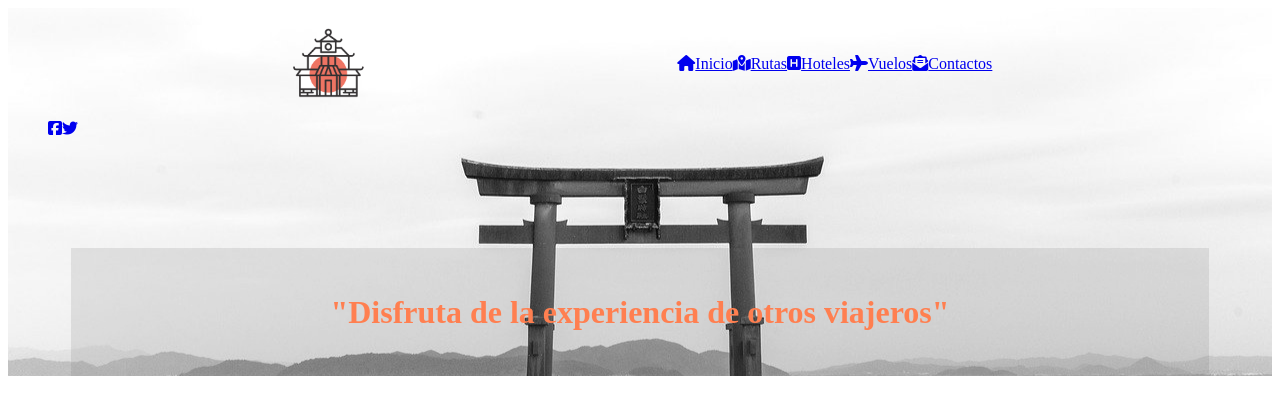
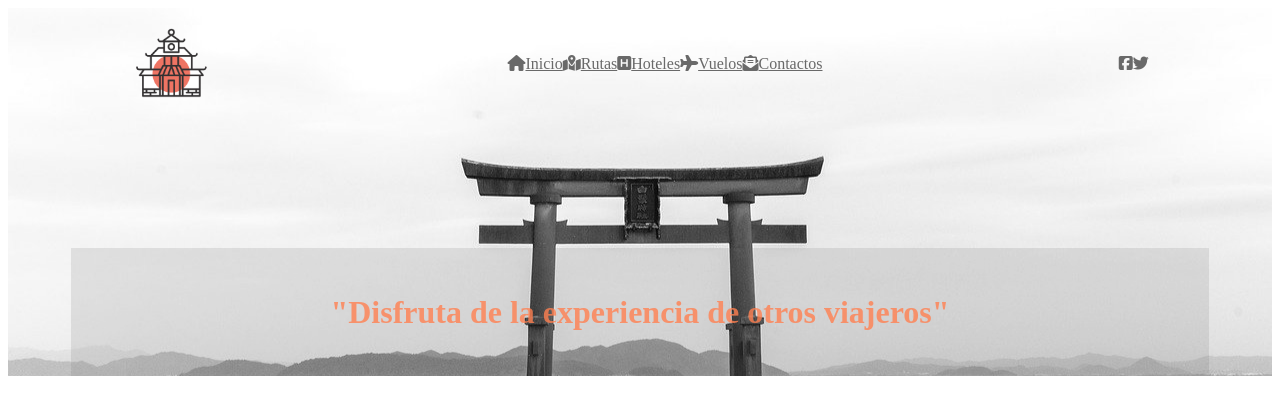
Before and after one commit to MartaG22/Layout, a plain HTML site: page SPRINT_1/nivell2/nivell2.html in a window 1280 px wide. Drawn offline with Linux system fonts and the light colour scheme.

Commit message:
Need to separate the items from the main menu

```diff
--- a/SPRINT_1/nivell2/nivell2.css
+++ b/SPRINT_1/nivell2/nivell2.css
@@ -21,14 +21,22 @@ header {
         position: absolute;
         top: -10px;
         left: 0; */
+}
 
+.main {
+        display: flex;
+        flex-direction: row;
+        align-items: center;
+        justify-content: space-around;
 }
 
 nav {
         display: flex;
-        justify-content: space-evenly;
+        flex-direction: row;
+        /* justify-content: space-evenly; */
+        /* justify-content: center; */
         margin: 0 10px;
-        align-items: center;  /* Alineación del texto del menú respecto al LOGO */
+        align-items: center;  /* Alineación CENTRADA del texto del menú respecto al LOGO */
 }
 
 #logo img {
@@ -36,11 +44,6 @@ nav {
         height: auto; /* Esto mantiene la proporción de aspecto original de la imagen */
 }
 
-menu {
-        display: flex;
-        flex-direction: row;
-        align-items: center;
-}
 
 .header-title {
         height: 8rem;
@@ -53,12 +56,16 @@ menu {
 }
 
 h1{
-        color: rgb(255, 127, 80);
+        color: rgba(255, 127, 80, 80%);
         text-align: center;
 }
 
 ul {
         display: flex;
-        list-style-type: none;          /* Quita el punto de los elementos de la lista */
+        list-style-type: none;          /* Quita el punto de los elementos de una lista "ul" */
         /* justify-content: space-around; */
 }
+
+li a {
+        color: rgb(105, 105, 105);
+}
--- a/SPRINT_1/nivell2/nivell2.html
+++ b/SPRINT_1/nivell2/nivell2.html
@@ -20,11 +20,11 @@
         <header>
                 <!-- <a href="./images/header.jpg" alt="header's image"></a> -->
                 <!-- <img src="./images/header.jpg" alt="header's image"> -->
-                        <div class="menu">
-                                <nav>
+                <div class="main">
                         <div>
                                 <a href="#" id="logo"><img src="./images/logo.png"></a>
                         </div>
+                        <nav>
                                 <ul>
                                         <li><a href="#"><i class="fas fa-house"></i>Inicio</a></li>
                                         <li><a href="#"><i class="fas fa-map-location-dot"></i>Rutas</a></li>
@@ -56,7 +56,7 @@
                                 </ul>
                         </div>
                 </div>
-                        <div class = header-title>
+                <div class=header-title>
                         <h1> "Disfruta de la experiencia de otros viajeros" </h1>
                 </div>
         </header>
```
Lines whose indentation alone changed are shown as unchanged.
